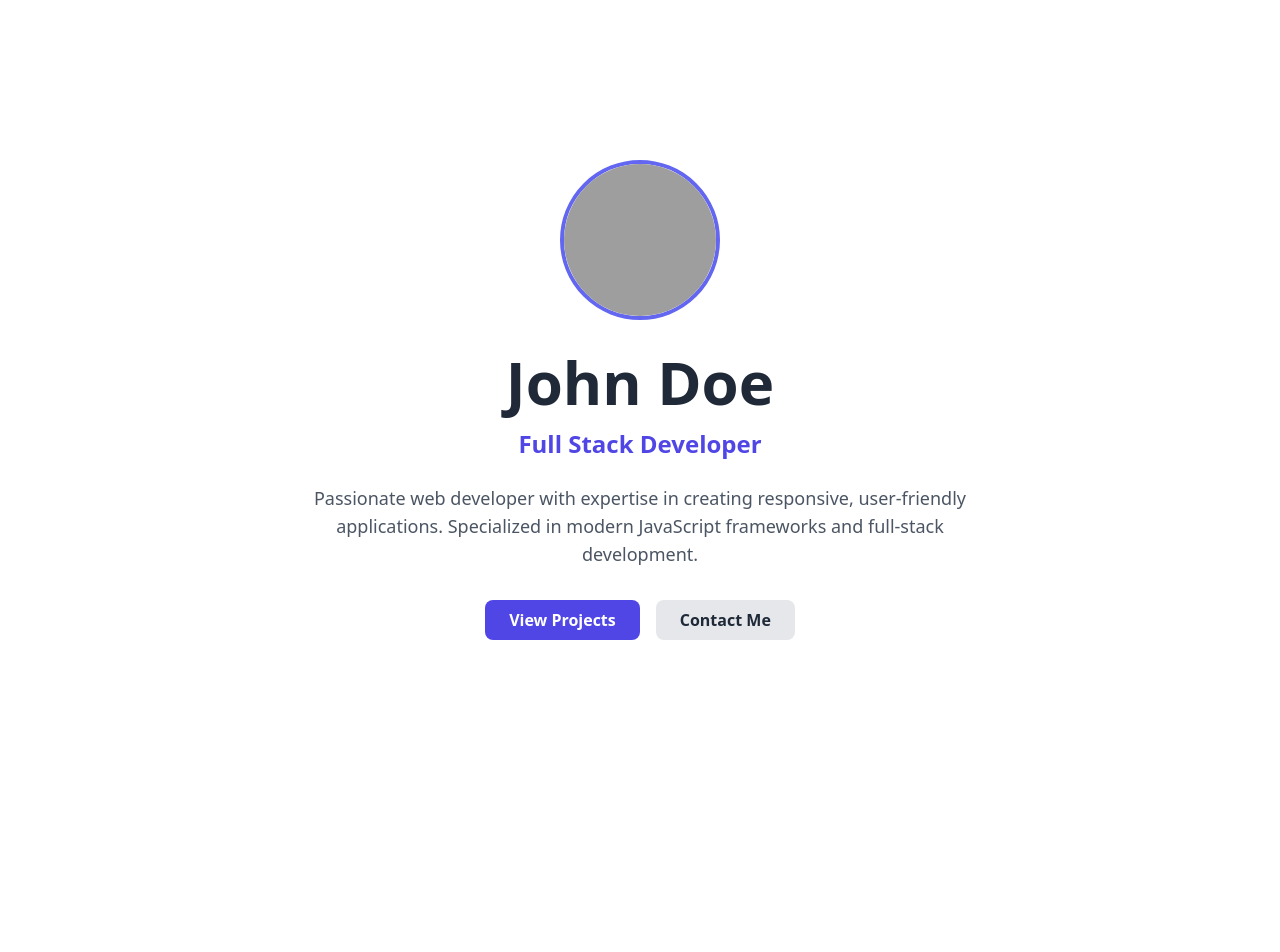
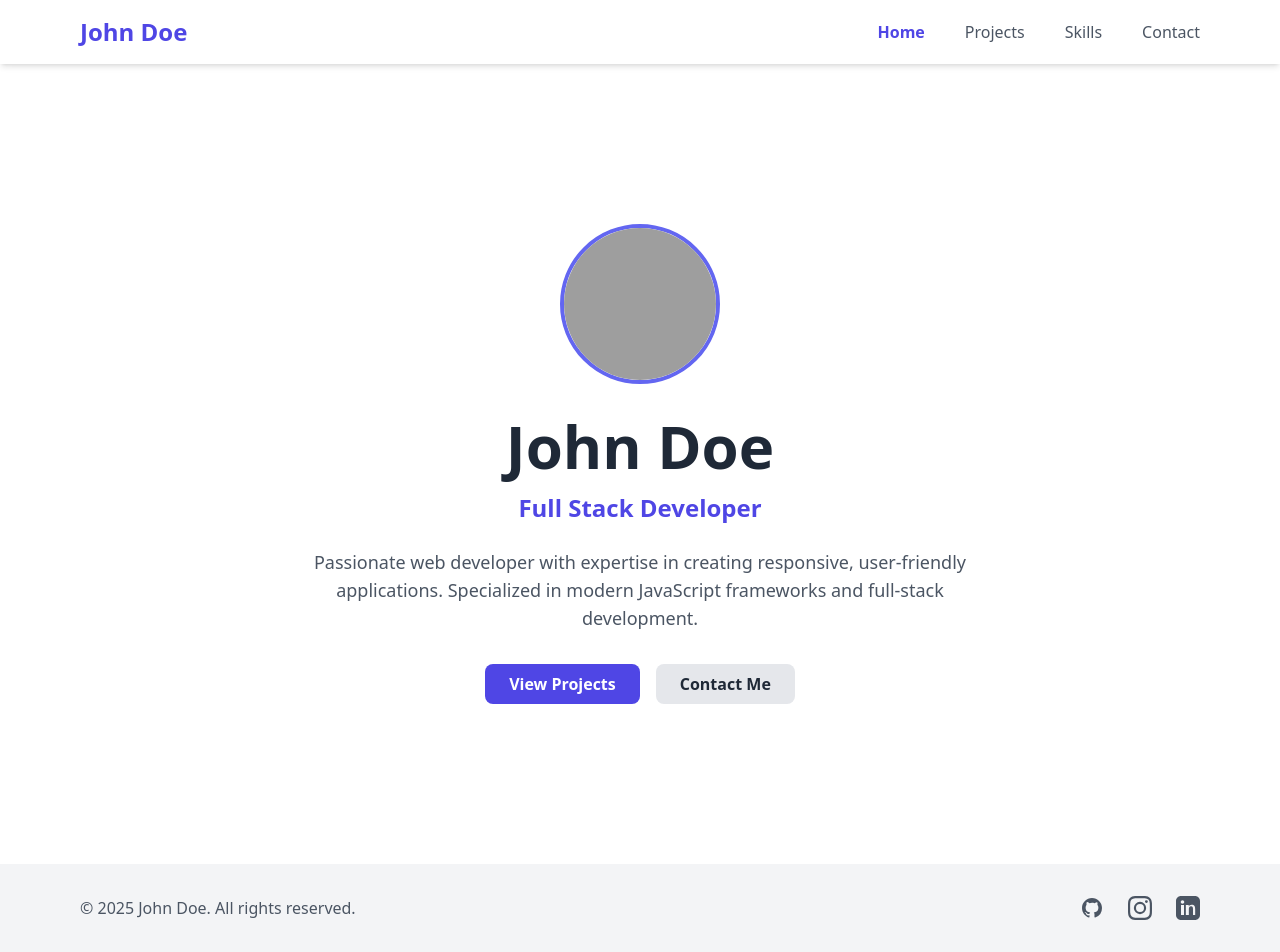
Before and after one commit to Joshkaki00/react-digital-portfolio, a React (Create React App) app: page / in a window 1280 px wide. Before the commit the page ends 800 px from the top, so only its background shows below. Built offline with nearby package versions, Linux system fonts and the light colour scheme; grey boxes are pictures that could not be loaded.

Commit message:
updated app and footer

```diff
--- a/src/App.js
+++ b/src/App.js
@@ -1,10 +1,37 @@
-import React from 'react';
+import React, { useState } from 'react';
+import Navigation from './components/Navigation';
 import Home from './components/Home';
+import Projects from './components/Projects';
+import Skills from './components/Skills';
+import Contact from './components/Contact';
+import Footer from './components/Footer';
 
 function App() {
+  const [activeSection, setActiveSection] = useState('home');
+
+  // Render the appropriate section based on the active section state
+  const renderSection = () => {
+    switch (activeSection) {
+      case 'home':
+        return <Home setActiveSection={setActiveSection} />;
+      case 'projects':
+        return <Projects />;
+      case 'skills':
+        return <Skills />;
+      case 'contact':
+        return <Contact />;
+      default:
+        return <Home setActiveSection={setActiveSection} />;
+    }
+  };
+
   return (
-    <div className="App">
-      <Home />
+    <div className="bg-white dark:bg-gray-900 min-h-screen">
+      <Navigation activeSection={activeSection} setActiveSection={setActiveSection} />
+      <main>
+        {renderSection()}
+      </main>
+      <Footer />
     </div>
   );
 }
--- a/src/components/footer.js
+++ b/src/components/footer.js
@@ -0,0 +1,34 @@
+import React from 'react';
+
+const currentYear = new Date().getFullYear();
+
+const Footer = () => (
+    <footer className="bg-gray-100 dark:bg-gray-900 py-8">
+      <div className="max-w-6xl mx-auto px-4">
+        <div className="flex flex-col md:flex-row justify-between items-center">
+          <div className="text-gray-600 dark:text-gray-400 mb-4 md:mb-0">
+            © {currentYear} John Doe. All rights reserved.
+          </div>
+          <div className="flex space-x-6">
+            <a href="https://github.com/Joshkaki00" className="text-gray-600 hover:text-indigo-600 dark:text-gray-400 dark:hover:text-indigo-400">
+              <svg className="h-6 w-6" fill="currentColor" viewBox="0 0 24 24">
+                <path d="M12 2C6.477 2 2 6.477 2 12c0 4.42 2.865 8.163 6.839 9.489.5.092.682-.217.682-.482 0-.237-.008-.866-.013-1.7-2.782.603-3.369-1.34-3.369-1.34-.454-1.156-1.11-1.462-1.11-1.462-.908-.62.069-.608.069-.608 1.003.07 1.531 1.03 1.531 1.03.892 1.529 2.341 1.088 2.91.832.092-.647.35-1.088.636-1.338-2.22-.253-4.555-1.11-4.555-4.943 0-1.091.39-1.984 1.029-2.683-.103-.253-.446-1.27.098-2.647 0 0 .84-.269 2.75 1.022A9.578 9.578 0 0112 6.836c.85.004 1.705.114 2.504.336 1.909-1.29 2.747-1.022 2.747-1.022.546 1.377.202 2.394.1 2.647.64.699 1.028 1.592 1.028 2.683 0 3.841-2.337 4.687-4.565 4.935.359.309.678.92.678 1.855 0 1.338-.012 2.419-.012 2.747 0 .268.18.58.688.482A10.019 10.019 0 0022 12c0-5.523-4.477-10-10-10z" />
+              </svg>
+            </a>
+            <a href="https://instagram.com/joshkaki00" className="text-gray-600 hover:text-indigo-600 dark:text-gray-400 dark:hover:text-indigo-400">
+              <svg className="h-6 w-6" fill="currentColor" viewBox="0 0 24 24">
+                <path d="M12 2.163c3.204 0 3.584.012 4.85.07 3.252.148 4.771 1.691 4.919 4.919.058 1.265.069 1.645.069 4.849 0 3.205-.012 3.584-.069 4.849-.149 3.225-1.664 4.771-4.919 4.919-1.266.058-1.644.07-4.85.07-3.204 0-3.584-.012-4.849-.07-3.26-.149-4.771-1.699-4.919-4.92-.058-1.265-.07-1.644-.07-4.849 0-3.204.013-3.583.07-4.849.149-3.227 1.664-4.771 4.919-4.919 1.266-.057 1.645-.069 4.849-.069zM12 0C8.741 0 8.333.014 7.053.072 2.695.272.273 2.69.073 7.052.014 8.333 0 8.741 0 12c0 3.259.014 3.668.072 4.948.2 4.358 2.618 6.78 6.98 6.98C8.333 23.986 8.741 24 12 24c3.259 0 3.668-.014 4.948-.072 4.354-.2 6.782-2.618 6.979-6.98.059-1.28.073-1.689.073-4.948 0-3.259-.014-3.667-.072-4.947-.196-4.354-2.617-6.78-6.979-6.98C15.668.014 15.259 0 12 0zm0 5.838a6.162 6.162 0 100 12.324 6.162 6.162 0 000-12.324zM12 16a4 4 0 110-8 4 4 0 010 8zm6.406-11.845a1.44 1.44 0 100 2.881 1.44 1.44 0 000-2.881z" />
+              </svg>
+            </a>
+            <a href="https://www.linkedin.com/in/joshua-kakinuki-6a8744163/" className="text-gray-600 hover:text-indigo-600 dark:text-gray-400 dark:hover:text-indigo-400">
+              <svg className="h-6 w-6" fill="currentColor" viewBox="0 0 24 24">
+                <path d="M19 0h-14c-2.76 0-5 2.24-5 5v14c0 2.76 2.24 5 5 5h14c2.76 0 5-2.24 5-5v-14c0-2.76-2.24-5-5-5zm-11 19h-3v-10h3v10zm-1.5-11.25c-.97 0-1.75-.78-1.75-1.75s.78-1.75 1.75-1.75 1.75.78 1.75 1.75-.78 1.75-1.75 1.75zm13.5 11.25h-3v-5.5c0-1.38-.03-3.16-1.93-3.16s-2.22 1.51-2.22 3.07v5.59h-3v-10h2.88v1.36h.04c.4-.76 1.38-1.56 2.83-1.56 3.02 0 3.58 1.99 3.58 4.58v5.62z" />
+              </svg>
+            </a>
+          </div>
+        </div>
+      </div>
+    </footer>
+  );
+
+export default Footer;
```
